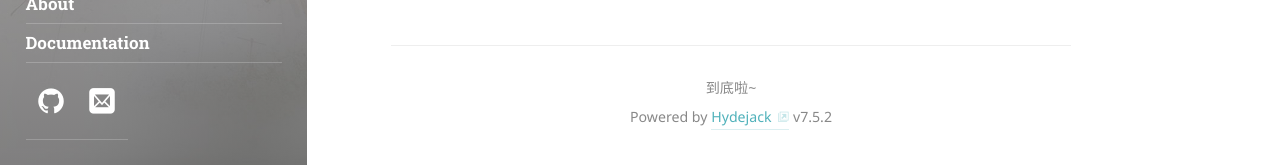
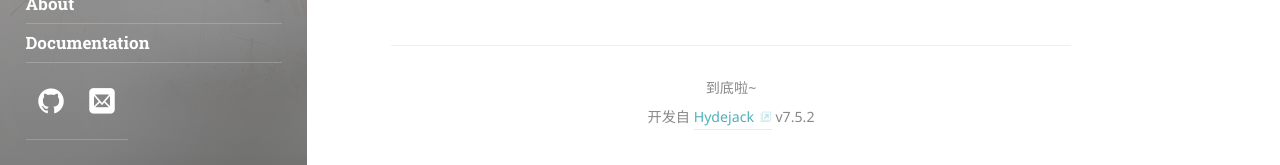
Before and after one commit to lshub2010/lshub2010.github.io, a Jekyll site: the page built from index.html, in a window 1280 px wide. Shown: the part 735-900 px from the top of the page. Built offline with Jekyll 4.4.1, drawn with Linux system fonts in a browser that asks for light colours; some web fonts are replaced; the list of posts is cut into pages by our own code.

Commit message:
Update footer.html

```diff
--- a/_includes/footer.html
+++ b/_includes/footer.html
@@ -11,6 +11,6 @@
     {% endfor %}
     </small></nav>
   {% endif %}
-  <p><small>Powered by <a class="external" href="https://qwtel.com/hydejack/">Hydejack</a> v<span id="_version">7.5.2</span></small></p>
+  <p><small>开发自 <a class="external" href="https://qwtel.com/hydejack/">Hydejack</a> v<span id="_version">7.5.2</span></small></p>
   <hr class="sr-only"/>
 </footer>
```
